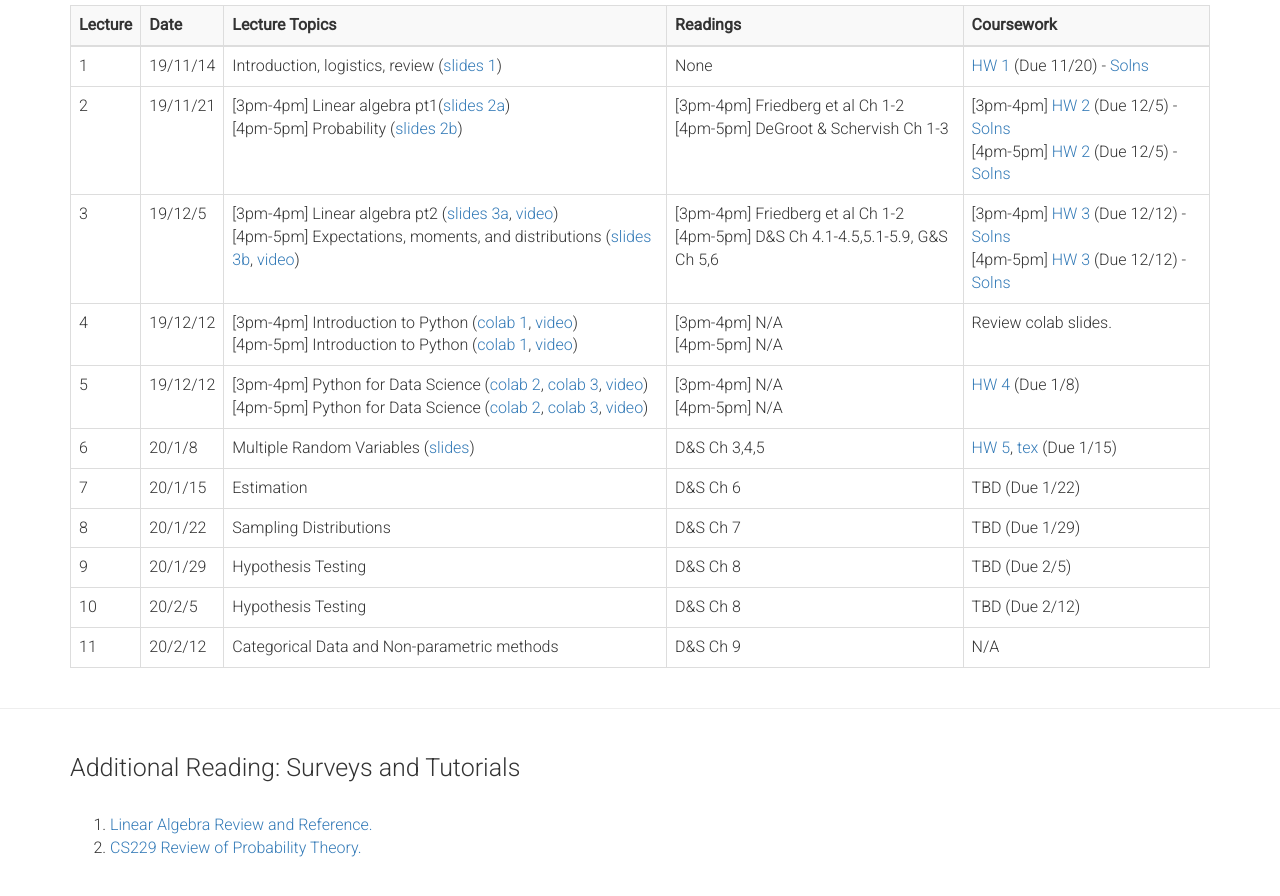
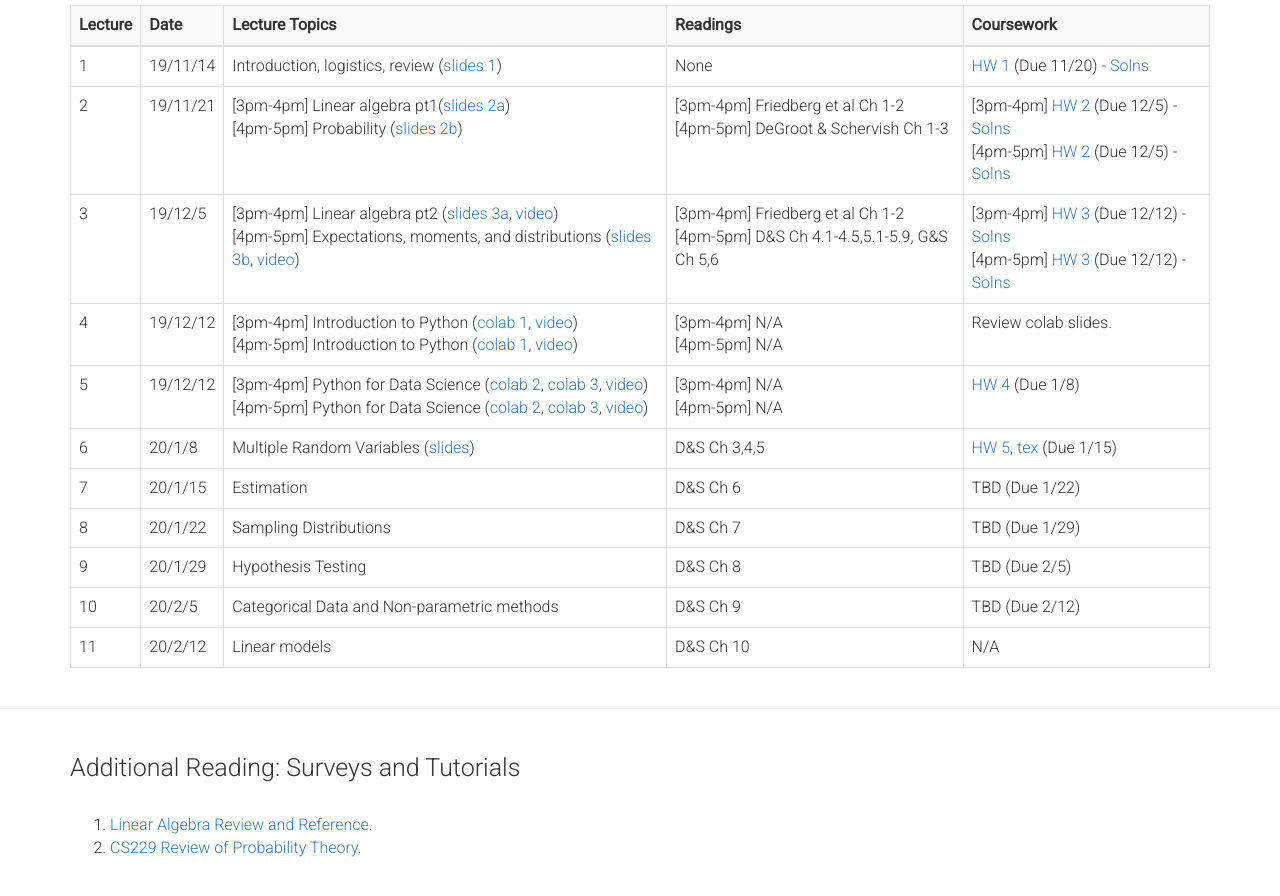
Before and after one commit to talisstats/talisstats.github.io, a Jekyll site: the page syllabus.html, which Jekyll copies as it is, in a window 1280 px wide and 900 px high, scrolled down 612 px. Shown: the top 896 px of the window. Built offline with Jekyll 4.4.1, drawn with Linux system fonts in a browser that asks for light colours; nearby versions of some CDN libraries.

Commit message:
Preps for remainder of Section 1 (minor bugs)

```diff
--- a/syllabus.html
+++ b/syllabus.html
@@ -223,10 +223,10 @@
     <td>10</td>
     <td>20/2/5 </td>
     <td>
-       Hypothesis Testing </br>
+      Categorical Data and Non-parametric methods </br>
     </td>
     <td>
-      D&S Ch 8
+      D&S Ch 9
     </td>
     <td>
       TBD (Due 2/12)</br>
@@ -237,10 +237,10 @@
     <td>11</td>
     <td>20/2/12 </td>
     <td>
-       Categorical Data and Non-parametric methods </br>
+      Linear models </br>
     </td>
     <td>
-      D&S Ch 9
+      D&S Ch 10
     </td>
     <td>
       N/A</br>
```
